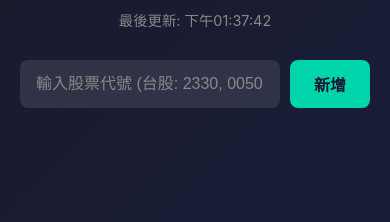
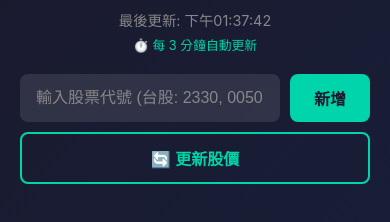
Before and after one commit to daniel1205/stock-dashboard, a plain HTML site: page index.html in a window 390 px wide. Shown: the part 56-278 px from the top of the page. Drawn offline with Linux system fonts and the light colour scheme; no server answers.

Commit message:
Add refresh button and set auto-refresh to 3 minutes

```diff
--- a/app.js
+++ b/app.js
@@ -1,11 +1,14 @@
 const stockList = document.getElementById('stockList');
 const stockInput = document.getElementById('stockInput');
 const addBtn = document.getElementById('addBtn');
+const refreshBtn = document.getElementById('refreshBtn');
 const lastUpdate = document.getElementById('lastUpdate');
 const loading = document.getElementById('loading');
+const autoRefreshStatus = document.getElementById('autoRefreshStatus');
 
 // 從 localStorage 讀取股票列表
 let stocks = JSON.parse(localStorage.getItem('stocks')) || ['AAPL', 'TSLA'];
+let autoRefreshInterval = null;
 
 // 判斷是否為台股
 function isTaiwanStock(symbol) {
@@ -185,13 +188,20 @@ function saveStocks() {
     localStorage.setItem('stocks', JSON.stringify(stocks));
 }
 
+// 更新自動更新狀態顯示
+function updateAutoRefreshStatus() {
+    if (autoRefreshStatus) {
+        autoRefreshStatus.textContent = '⏱️ 每 3 分鐘自動更新';
+    }
+}
+
 // 載入所有股票
 async function loadStocks() {
     if (stocks.length === 0) {
         stockList.innerHTML = `
             <div class="empty-state">
                 <p>尚無股票</p>
-                <div class="hint">輸入股票代號 (如: AAPL, TSLA, 2330, 0050)</div>
+                <div class="hint">輸入股票代號 (台股: 2330, 0050 | 美股: AAPL, TSLA)</div>
             </div>
         `;
         return;
@@ -219,14 +229,24 @@ async function loadStocks() {
     });
 }
 
+// 啟動自動更新
+function startAutoRefresh() {
+    if (autoRefreshInterval) {
+        clearInterval(autoRefreshInterval);
+    }
+    autoRefreshInterval = setInterval(loadStocks, 180000); // 3 分鐘 = 180,000 毫秒
+    updateAutoRefreshStatus();
+}
+
 // 事件監聽
 addBtn.addEventListener('click', addStock);
+refreshBtn.addEventListener('click', loadStocks);
 stockInput.addEventListener('keypress', (e) => {
     if (e.key === 'Enter') addStock();
 });
 
-// 自動更新 (每 30 秒)
-setInterval(loadStocks, 30000);
+// 啟動自動更新 (每 3 分鐘)
+startAutoRefresh();
 
 // 頁面載入時執行
 loadStocks();
--- a/index.html
+++ b/index.html
@@ -11,11 +11,15 @@
         <header>
             <h1>📈 股票即時看板</h1>
             <div class="last-update">最後更新: <span id="lastUpdate">--</span></div>
+            <div class="auto-refresh-status" id="autoRefreshStatus">⏱️ 每 3 分鐘自動更新</div>
         </header>
 
-        <div class="add-stock">
-            <input type="text" id="stockInput" placeholder="輸入股票代號 (台股: 2330, 0050 | 美股: AAPL, TSLA)" maxlength="20">
-            <button id="addBtn">新增</button>
+        <div class="controls">
+            <div class="add-stock">
+                <input type="text" id="stockInput" placeholder="輸入股票代號 (台股: 2330, 0050 | 美股: AAPL, TSLA)" maxlength="20">
+                <button id="addBtn">新增</button>
+            </div>
+            <button id="refreshBtn" class="refresh-btn" title="立即更新股價">🔄 更新股價</button>
         </div>
 
         <div class="stock-list" id="stockList">
--- a/styles.css
+++ b/styles.css
@@ -19,7 +19,7 @@ body {
 
 header {
     text-align: center;
-    margin-bottom: 30px;
+    margin-bottom: 20px;
 }
 
 header h1 {
@@ -30,12 +30,27 @@ header h1 {
 .last-update {
     color: #888;
     font-size: 0.9rem;
+    margin-bottom: 5px;
+}
+
+.auto-refresh-status {
+    color: #00d4aa;
+    font-size: 0.8rem;
+    margin-top: 5px;
+}
+
+.controls {
+    display: flex;
+    gap: 10px;
+    margin-bottom: 30px;
+    flex-wrap: wrap;
 }
 
 .add-stock {
     display: flex;
     gap: 10px;
-    margin-bottom: 30px;
+    flex: 1;
+    min-width: 250px;
 }
 
 .add-stock input {
@@ -73,6 +88,29 @@ header h1 {
 .add-stock button:hover {
     background: #00b894;
     transform: translateY(-2px);
+}
+
+.refresh-btn {
+    padding: 12px 20px;
+    border: 2px solid #00d4aa;
+    border-radius: 8px;
+    background: transparent;
+    color: #00d4aa;
+    font-size: 1rem;
+    font-weight: 600;
+    cursor: pointer;
+    transition: all 0.3s;
+    white-space: nowrap;
+}
+
+.refresh-btn:hover {
+    background: #00d4aa;
+    color: #1a1a2e;
+    transform: translateY(-2px);
+}
+
+.refresh-btn:active {
+    transform: translateY(0);
 }
 
 .stock-list {
@@ -201,6 +239,14 @@ header h1 {
         font-size: 1.5rem;
     }
 
+    .controls {
+        flex-direction: column;
+    }
+
+    .refresh-btn {
+        width: 100%;
+    }
+
     .stock-card {
         flex-direction: column;
         align-items: flex-start;
```
Also changed, not shown: 1 other file.
